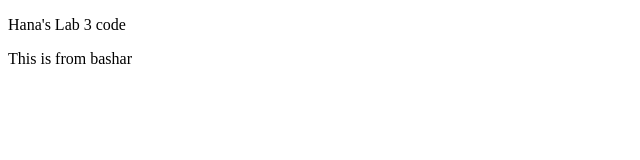
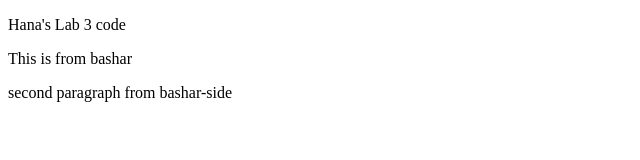
Before and after one commit to maratouq/lab3, a plain HTML site: page index.html in a window 1280 px wide. Shown: the whole page, without its empty margins (0-640 px from the left). Drawn offline with Linux system fonts and the light colour scheme.

Commit message:
second-changes

```diff
--- a/index.html
+++ b/index.html
@@ -8,5 +8,6 @@
 <body>
   <p>Hana's Lab 3 code</p>
   <p>This is from bashar</p>
+  <p>second paragraph from bashar-side</p>
 </body>
 </html>
```
